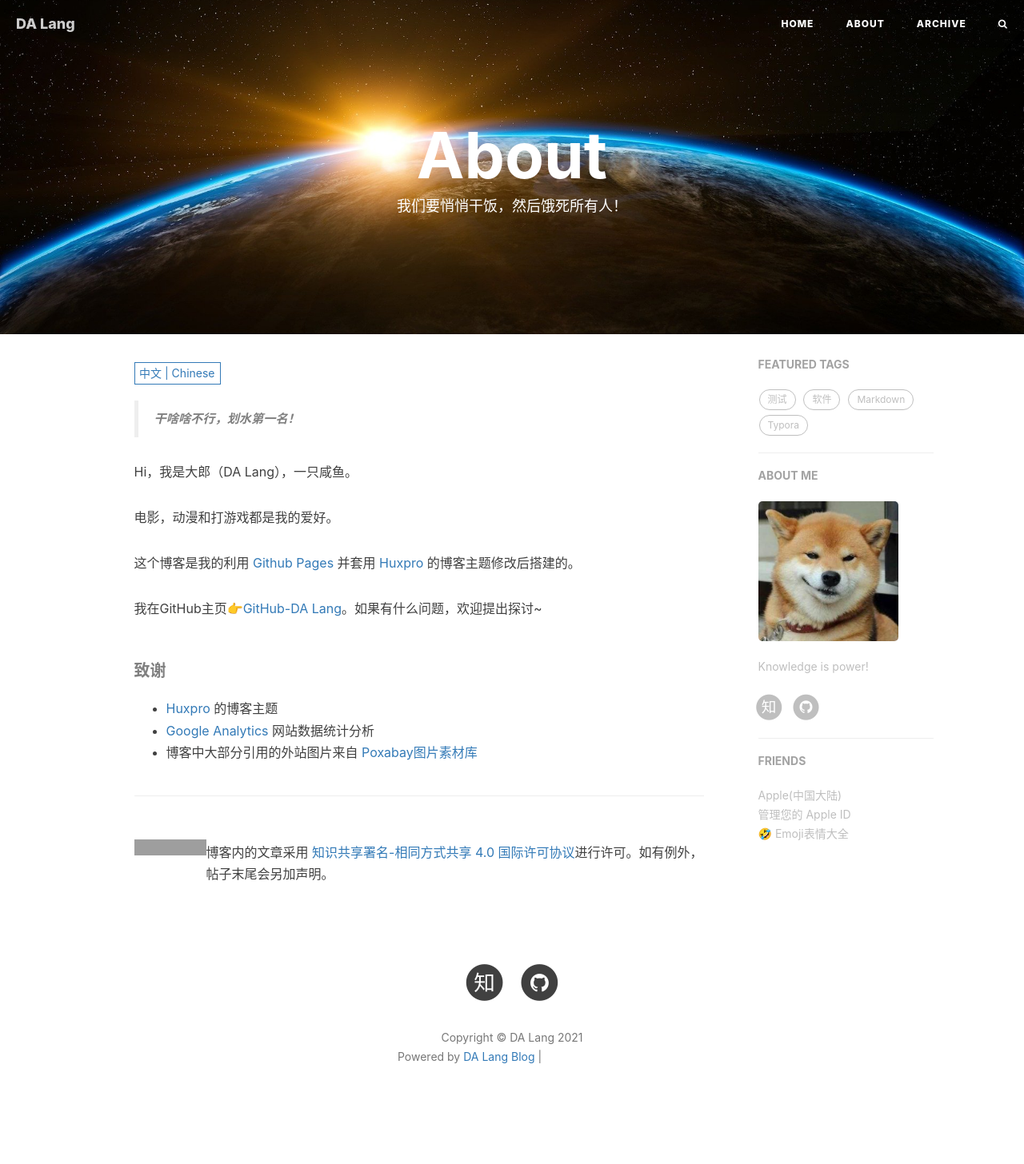
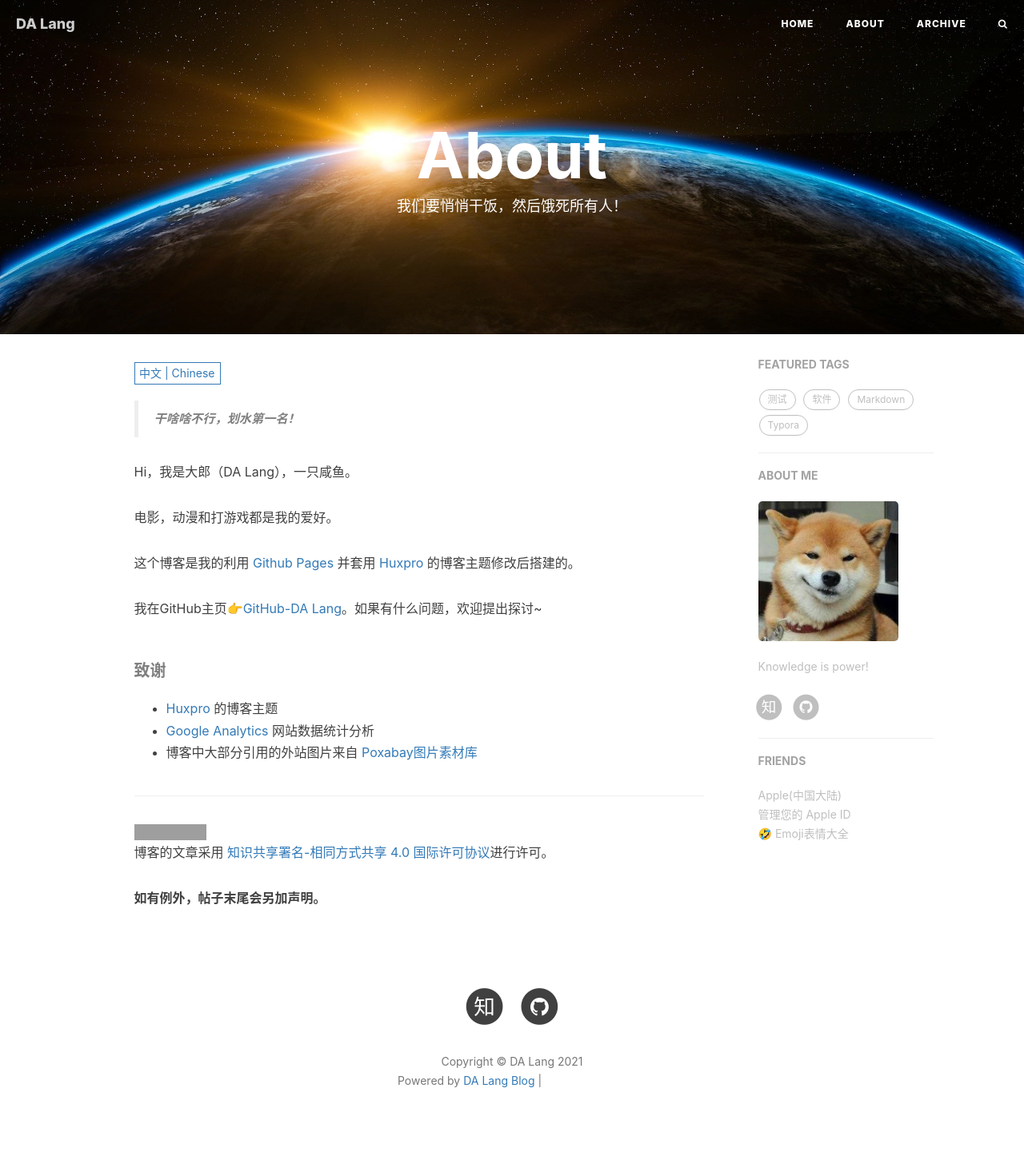
Before and after one commit to dalangblog/dalangblog.github.io, a Jekyll site: the page built from about.html, in a window 1280 px wide. Shown: the whole page at 80% size. Built offline with Jekyll 4.4.1, drawn with Linux system fonts in a browser that asks for light colours; nearby versions of some CDN libraries; comment, search, counter and statistics services are not loaded; before the commit the page ends 1426 px from its top, so only the background shows below that; grey boxes are pictures that could not be loaded.

Commit message:
Update zh.md

```diff
--- a/_includes/about/zh.md
+++ b/_includes/about/zh.md
@@ -15,8 +15,9 @@ Hi，我是大郎（DA Lang），一只咸鱼。
 - 博客中大部分引用的外站图片来自 [Poxabay图片素材库](https://pixabay.com/zh/)
 
 ---
+<a rel="license" href="http://creativecommons.org/licenses/by-sa/4.0/">
+  <img alt="知识共享许可协议" style="display:inline;margin:0px" src="https://i.creativecommons.org/l/by-sa/4.0/88x31.png" /></a>
+<br />博客的文章采用
+<a rel="license" href="http://creativecommons.org/licenses/by-sa/4.0/">知识共享署名-相同方式共享 4.0 国际许可协议</a>进行许可。
 
-<a rel="license" href="http://creativecommons.org/licenses/by-sa/4.0/">
-  <img alt="知识共享许可协议" align='left' src="https://i.creativecommons.org/l/by-sa/4.0/88x31.png" /></a>
-<br />博客内的文章采用
-<a rel="license" href="http://creativecommons.org/licenses/by-sa/4.0/">知识共享署名-相同方式共享 4.0 国际许可协议</a>进行许可。如有例外，帖子末尾会另加声明。
+**如有例外，帖子末尾会另加声明。**
```
